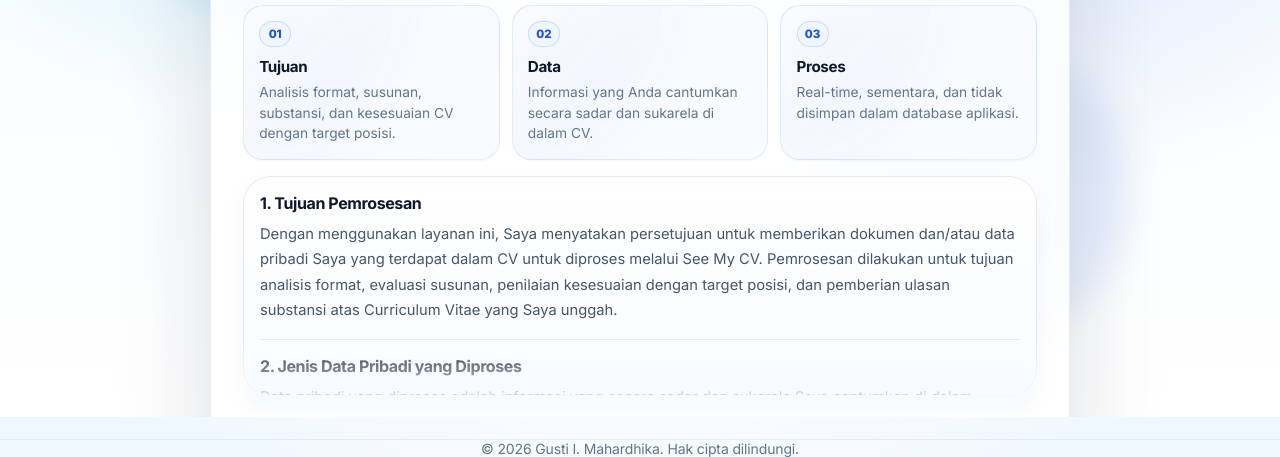
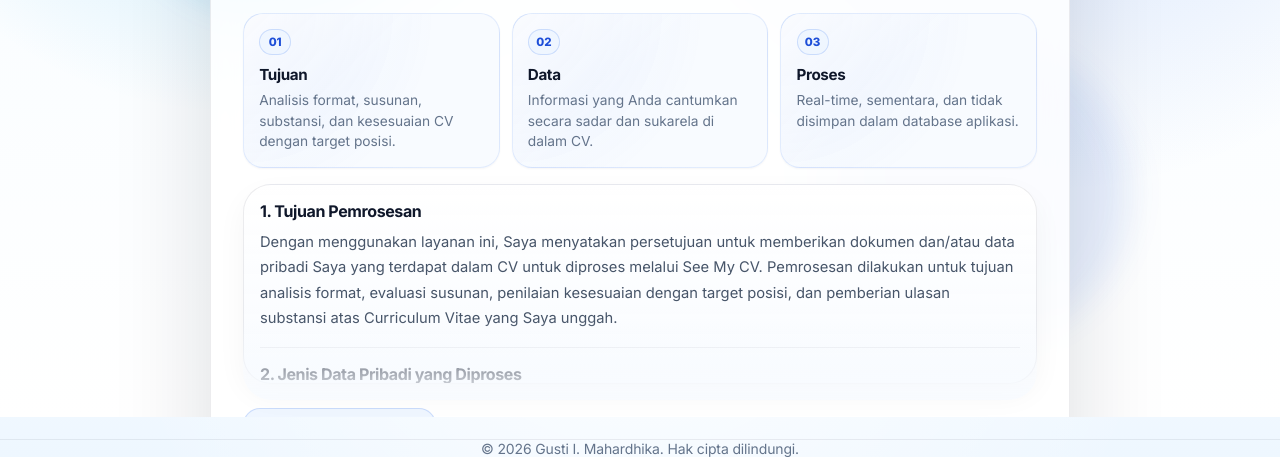
Before and after one commit to dhipinmgmt/see-my-cv-pro, a website with bundled scripts: page public/index.html in a window 1280 px wide. Shown: the part 383-840 px from the top of the page. Built offline with nearby package versions, Linux system fonts and the light colour scheme.

Commit message:
Update main.css

```diff
--- a/public/styles/main.css
+++ b/public/styles/main.css
@@ -378,11 +378,14 @@ select:focus-visible {
   position: fixed;
   inset: 0;
   z-index: 999;
-  display: grid;
+  display: flex;
+  flex-direction: column;
+  align-items: center;
+  justify-content: flex-start;
   min-height: 100vh;
-  padding: 2rem 1.2rem;
-  overflow: auto;
-  place-items: start center;
+  padding: 2.5rem 1.2rem 3rem;
+  overflow-x: hidden;
+  overflow-y: auto;
   background:
     radial-gradient(circle at 18% 14%, rgba(14, 165, 233, 0.25), transparent 24rem),
     radial-gradient(circle at 82% 16%, rgba(37, 99, 235, 0.18), transparent 28rem),
@@ -2243,10 +2246,11 @@ select:focus-visible {
 
 .consent-panel--legal {
   width: min(100%, 860px);
-  display: grid;
-  grid-template-rows: auto auto auto auto auto auto auto;
+  flex-shrink: 0;
+  display: flex;
+  flex-direction: column;
   padding: clamp(1.15rem, 3vw, 2rem);
-  overflow: visible;
+  overflow: hidden;
 }
 
 .consent-panel--legal h1 {
@@ -2498,7 +2502,6 @@ select:focus-visible {
 @media (max-width: 860px) {
   .consent-panel--legal {
     width: min(100%, 760px);
-    max-height: 94vh;
     padding: 1rem;
   }
 
@@ -2523,7 +2526,6 @@ select:focus-visible {
   }
 
   .consent-panel--legal {
-    max-height: 96vh;
     border-radius: var(--radius-lg);
   }
 
@@ -2605,11 +2607,13 @@ select:focus-visible {
 
 .legal-expand-wrapper {
   position: relative;
-  margin-bottom: 1rem;
+  width: 100%;
+  flex-shrink: 0;
+  margin-bottom: 0.5rem;
 }
 
 .legal-consent-box--collapsed {
-  max-height: 220px;
+  max-height: 200px;
   overflow: hidden;
   transition: max-height 0.4s cubic-bezier(0.4, 0, 0.2, 1);
 }
```
